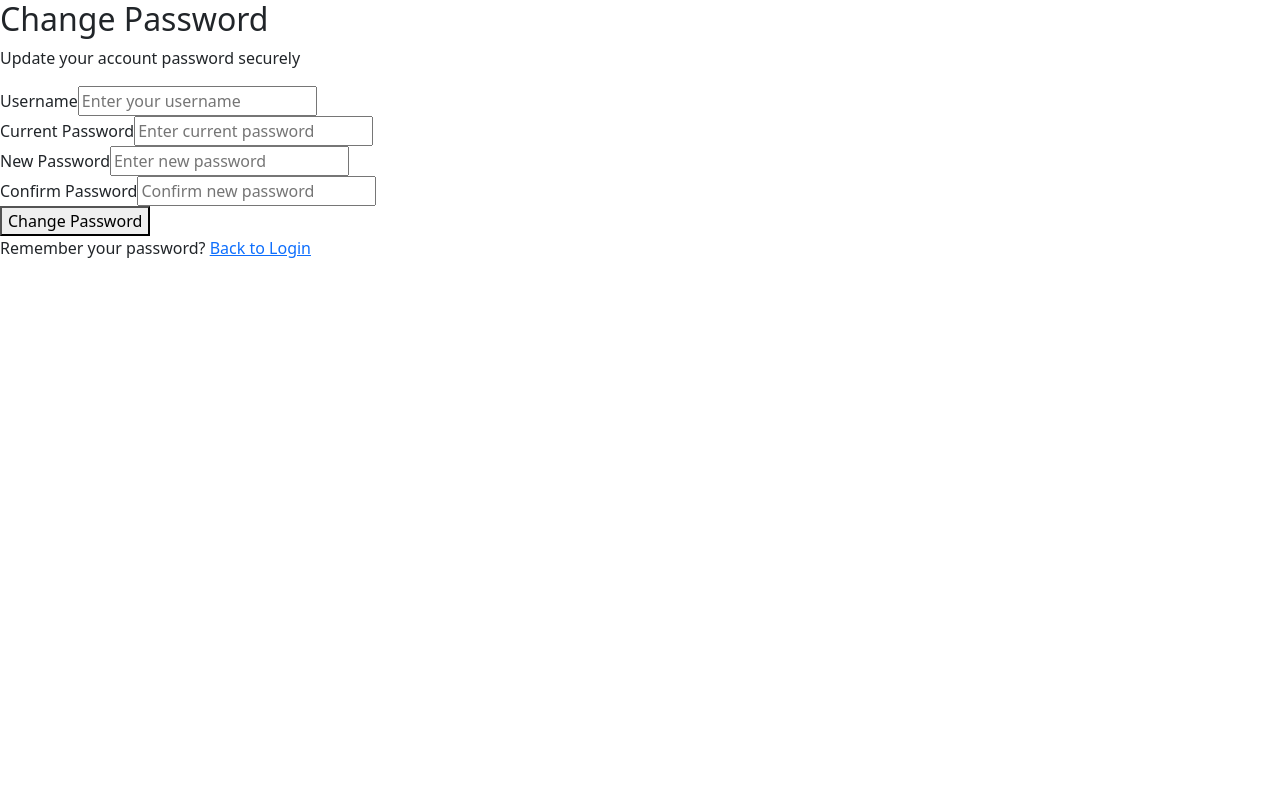
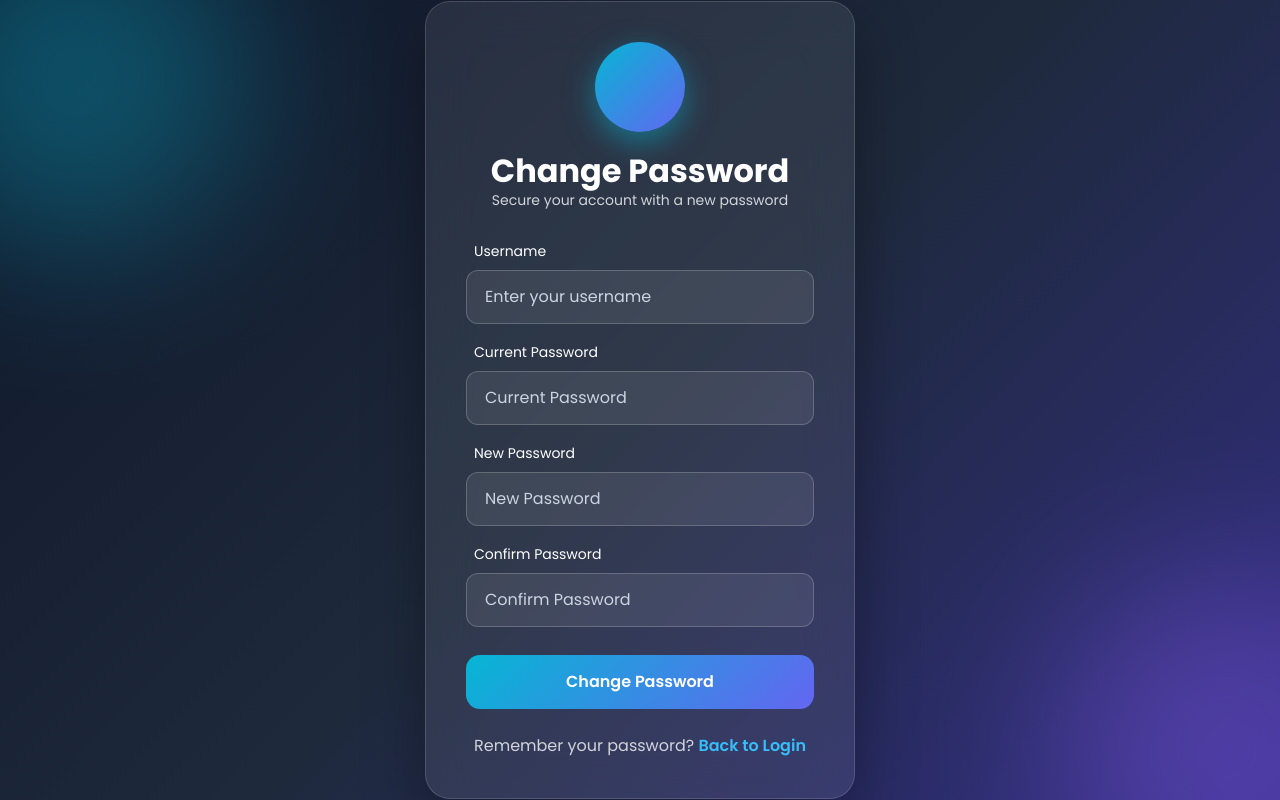
Before and after one commit to Adityasahoo7/EmpDtl.UI, an Angular app: page /changepassword in a window 1280 px wide. Built offline with nearby package versions, Linux system fonts and the light colour scheme.

Commit message:
Add changepassword v4

```diff
--- a/src/app/Auth/changepassword/changepassword.component.css
+++ b/src/app/Auth/changepassword/changepassword.component.css
@@ -0,0 +1,274 @@
+/* Google Font */
+@import url('https://fonts.googleapis.com/css2?family=Poppins:wght@300;400;500;600;700&display=swap');
+
+*{
+    margin:0;
+    padding:0;
+    box-sizing:border-box;
+    font-family:'Poppins',sans-serif;
+}
+
+.login-page{
+
+    min-height:100vh;
+
+    display:flex;
+    justify-content:center;
+    align-items:center;
+
+    background:linear-gradient(135deg,#0f172a,#1e293b,#312e81);
+
+    overflow:hidden;
+    position:relative;
+
+}
+
+/* Background Glow */
+
+.background-shape{
+
+    position:absolute;
+    border-radius:50%;
+    filter:blur(80px);
+    opacity:.35;
+
+}
+
+.shape1{
+
+    width:350px;
+    height:350px;
+
+    background:#06b6d4;
+
+    top:-100px;
+    left:-100px;
+
+}
+
+.shape2{
+
+    width:350px;
+    height:350px;
+
+    background:#8b5cf6;
+
+    bottom:-120px;
+    right:-120px;
+
+}
+
+/* Card */
+
+.login-card{
+
+    width:430px;
+
+    padding:40px;
+
+    background:rgba(255,255,255,.08);
+
+    border:1px solid rgba(255,255,255,.15);
+
+    backdrop-filter:blur(25px);
+
+    border-radius:25px;
+
+    box-shadow:0 25px 60px rgba(0,0,0,.35);
+
+    animation:float 5s ease-in-out infinite;
+
+}
+
+@keyframes float{
+
+    50%{
+        transform:translateY(-8px);
+    }
+
+}
+
+/* Logo */
+
+.logo-section{
+
+    text-align:center;
+    margin-bottom:30px;
+
+}
+
+.logo-circle{
+
+    width:90px;
+    height:90px;
+
+    margin:auto;
+
+    border-radius:50%;
+
+    display:flex;
+    align-items:center;
+    justify-content:center;
+
+    background:linear-gradient(135deg,#06b6d4,#6366f1);
+
+    color:white;
+
+    font-size:36px;
+
+    box-shadow:0 10px 30px rgba(6,182,212,.5);
+
+}
+
+.logo-section h2{
+
+    margin-top:20px;
+    color:#fff;
+    font-weight:700;
+
+}
+
+.logo-section p{
+
+    color:#d1d5db;
+    font-size:14px;
+
+}
+
+/* Input */
+
+.input-group-custom{
+
+    margin-bottom:18px;
+
+}
+
+.input-group-custom label{
+
+    display:block;
+    margin-bottom:8px;
+
+    color:#fff;
+    font-size:14px;
+
+}
+
+.input-group-custom label i{
+
+    color:#38bdf8;
+    margin-right:8px;
+
+}
+
+.input-group-custom input{
+
+    width:100%;
+
+    padding:14px 18px;
+
+    border-radius:12px;
+
+    border:1px solid rgba(255,255,255,.2);
+
+    background:rgba(255,255,255,.08);
+
+    color:white;
+
+    outline:none;
+
+    transition:.3s;
+
+}
+
+.input-group-custom input::placeholder{
+
+    color:#cbd5e1;
+
+}
+
+.input-group-custom input:focus{
+
+    border-color:#38bdf8;
+
+    box-shadow:0 0 15px rgba(56,189,248,.45);
+
+    background:rgba(255,255,255,.12);
+
+}
+
+/* Button */
+
+.login-btn{
+
+    width:100%;
+
+    padding:15px;
+
+    margin-top:10px;
+
+    border:none;
+
+    border-radius:14px;
+
+    font-size:16px;
+
+    font-weight:600;
+
+    color:white;
+
+    cursor:pointer;
+
+    background:linear-gradient(135deg,#06b6d4,#6366f1);
+
+    transition:.35s;
+
+}
+
+.login-btn:hover{
+
+    transform:translateY(-3px);
+
+    box-shadow:0 15px 35px rgba(99,102,241,.45);
+
+}
+
+/* Footer */
+
+.footer-text{
+
+    margin-top:25px;
+
+    text-align:center;
+
+    color:#d1d5db;
+
+}
+
+.footer-text a{
+
+    color:#38bdf8;
+
+    text-decoration:none;
+
+    font-weight:600;
+
+}
+
+.footer-text a:hover{
+
+    text-decoration:underline;
+
+}
+
+/* Responsive */
+
+@media(max-width:480px){
+
+    .login-card{
+
+        width:92%;
+        padding:30px;
+
+    }
+
+}
--- a/src/app/Auth/changepassword/changepassword.component.html
+++ b/src/app/Auth/changepassword/changepassword.component.html
@@ -1,21 +1,30 @@
 <div class="login-page">
+
+    <div class="background-shape shape1"></div>
+    <div class="background-shape shape2"></div>
 
     <div class="login-card">
 
         <div class="logo-section">
+
             <div class="logo-circle">
-        <i class="bi bi-key-fill"></i>
+                <i class="bi bi-shield-lock-fill"></i>
             </div>
 
             <h2>Change Password</h2>
-      <p>Update your account password securely</p>
+
+            <p>Secure your account with a new password</p>
+
         </div>
 
         <form (ngSubmit)="changePassword()">
 
-      <!-- Username -->
             <div class="input-group-custom">
-        <label>Username</label>
+                <label>
+                    <i class="bi bi-person-fill"></i>
+                    Username
+                </label>
+
                 <input
                     type="text"
                     [(ngModel)]="changedata.username"
@@ -24,40 +33,50 @@
                     required>
             </div>
 
-      <!-- Current Password -->
             <div class="input-group-custom">
-        <label>Current Password</label>
+                <label>
+                    <i class="bi bi-lock-fill"></i>
+                    Current Password
+                </label>
+
                 <input
                     type="password"
                     [(ngModel)]="changedata.currentpassword"
                     name="currentPassword"
-          placeholder="Enter current password"
+                    placeholder="Current Password"
                     required>
             </div>
 
-      <!-- New Password -->
             <div class="input-group-custom">
-        <label>New Password</label>
+                <label>
+                    <i class="bi bi-key-fill"></i>
+                    New Password
+                </label>
+
                 <input
                     type="password"
                     [(ngModel)]="changedata.newpassword"
                     name="newPassword"
-          placeholder="Enter new password"
+                    placeholder="New Password"
                     required>
             </div>
 
-      <!-- Confirm Password -->
             <div class="input-group-custom">
-        <label>Confirm Password</label>
+                <label>
+                    <i class="bi bi-check-circle-fill"></i>
+                    Confirm Password
+                </label>
+
                 <input
                     type="password"
                     [(ngModel)]="changedata.conformpassword"
                     name="confirmPassword"
-          placeholder="Confirm new password"
+                    placeholder="Confirm Password"
                     required>
             </div>
 
-      <button type="submit" class="login-btn">
+            <button class="login-btn">
+                <i class="bi bi-arrow-repeat"></i>
                 Change Password
             </button>
 
```
Lines whose indentation alone changed are shown as unchanged.
